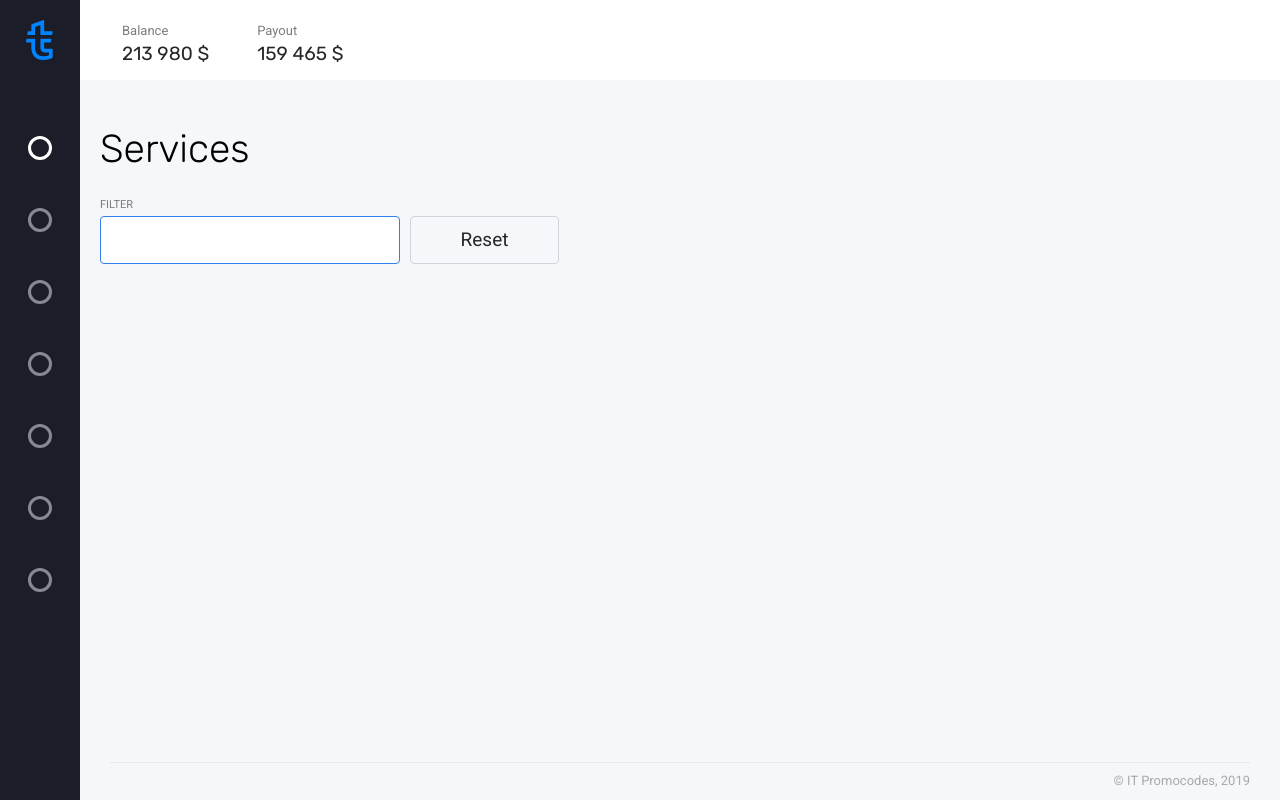
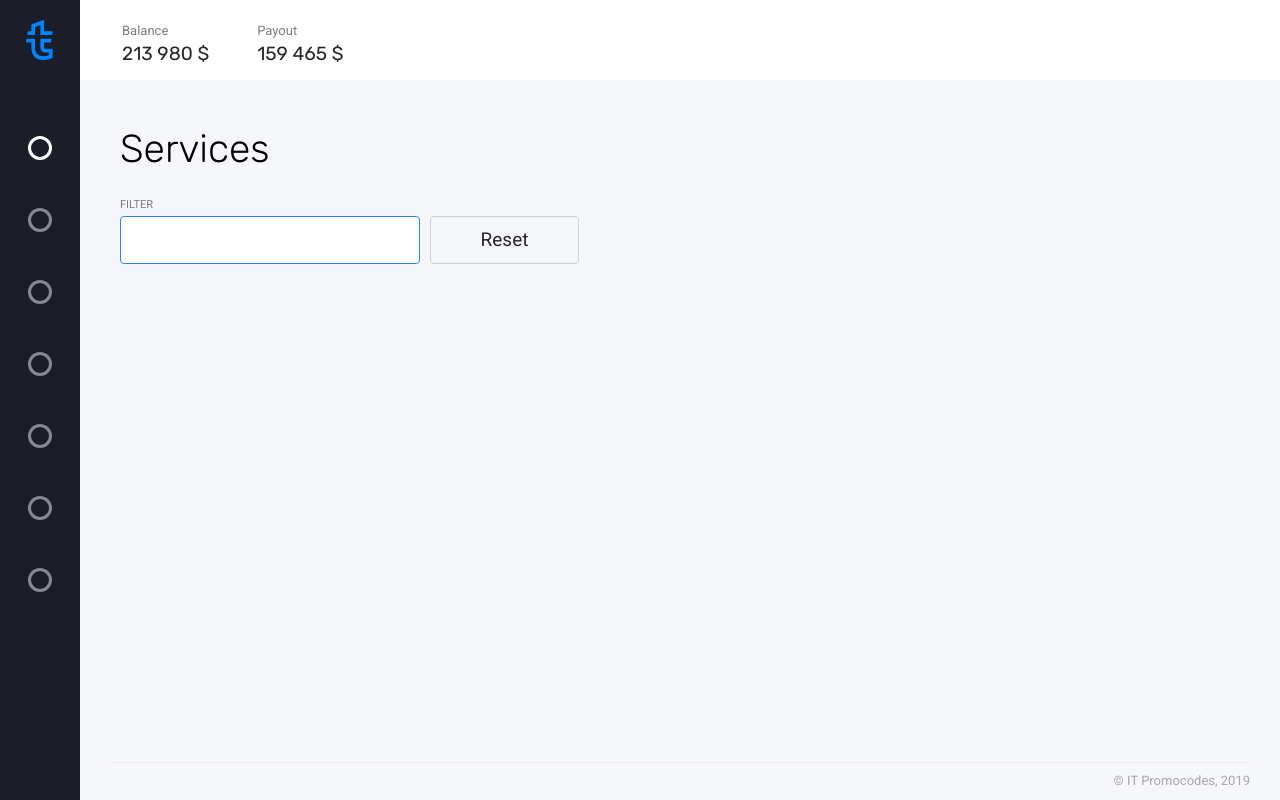
Before and after one commit to Ridge23/fe-assignment, a React app: page / in a window 1280 px wide. Built offline with nearby package versions, Linux system fonts and the light colour scheme.

Commit message:
Adjustments to layout styles

```diff
--- a/src/components/layout/sass/layout.scss
+++ b/src/components/layout/sass/layout.scss
@@ -32,7 +32,7 @@ body {
 
     &__content-container {
         height: 100%;
-        padding: 20px;
+        padding: 20px 40px;
     }
 
     &__content-title {
```
